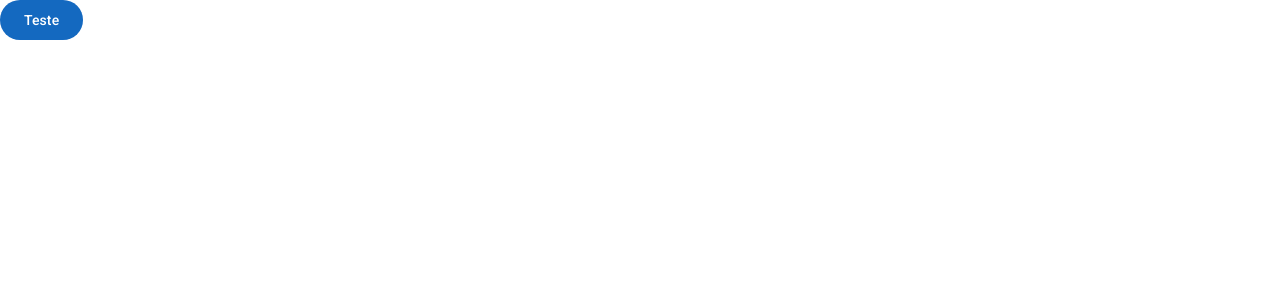
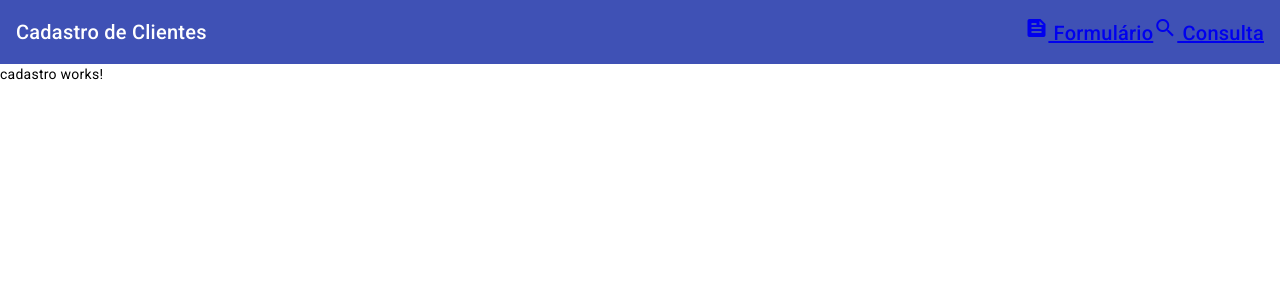
Before and after one commit to Guilherme-Fadel/cadastro-em-angular, an Angular app in the folder crud-angular-material/: page /cadastro in a window 1280 px wide. Before the commit this address led to /. Shown: the top 300 px of the page. Built offline with nearby package versions, Linux system fonts and the light colour scheme.

Commit message:
Segundo commit

```diff
--- a/crud-angular-material/angular.json
+++ b/crud-angular-material/angular.json
@@ -32,7 +32,7 @@
               }
             ],
             "styles": [
-              "@angular/material/prebuilt-themes/azure-blue.css",
+              "@angular/material/prebuilt-themes/indigo-pink.css",
               "src/styles.scss"
             ],
             "scripts": []
--- a/crud-angular-material/src/app/app.component.html
+++ b/crud-angular-material/src/app/app.component.html
@@ -1 +1,11 @@
-<button mat-flat-button>Teste</button>
+<mat-toolbar color="primary">
+    <span>Cadastro de Clientes</span>
+    <span class="spacer"></span>
+    <a routerLink="/cadastro">
+        <mat-icon fontIcon="feed"></mat-icon>
+        Formulário</a>
+    <a routerLink="/consulta">
+        <mat-icon fontIcon="search"></mat-icon>
+        Consulta</a>
+</mat-toolbar>
+<router-outlet></router-outlet>
--- a/crud-angular-material/src/app/app.component.scss
+++ b/crud-angular-material/src/app/app.component.scss
@@ -0,0 +1,3 @@
+.spacer{
+    flex: 1 1 auto;
+}
--- a/crud-angular-material/src/app/app.routes.ts
+++ b/crud-angular-material/src/app/app.routes.ts
@@ -1,3 +1,8 @@
 import { Routes } from '@angular/router';
+import { CadastroComponent} from './cadastro/cadastro.component';
+import { ConsultaComponent} from './consulta/consulta.component';
 
-export const routes: Routes = [];
+export const routes: Routes = [
+    {path: 'cadastro', component: CadastroComponent},
+    {path: 'consulta', component: ConsultaComponent}
+];
--- /dev/null
+++ b/crud-angular-material/src/app/cadastro/cadastro.component.html
@@ -0,0 +1 @@
+<p>cadastro works!</p>
--- /dev/null
+++ b/crud-angular-material/src/app/consulta/consulta.component.html
@@ -0,0 +1 @@
+<p>consulta works!</p>
```
Also changed, not shown: crud-angular-material/src/app/app.component.ts (+5 -3 lines), crud-angular-material/src/app/cadastro/cadastro.component.ts (added, +11 -0 lines), crud-angular-material/src/app/consulta/consulta.component.ts (added, +11 -0 lines), crud-angular-material/src/app/cadastro/cadastro.component.scss (added), crud-angular-material/src/app/consulta/consulta.component.scss (added), 2 other files (tests, documents, lock files or other folders).
